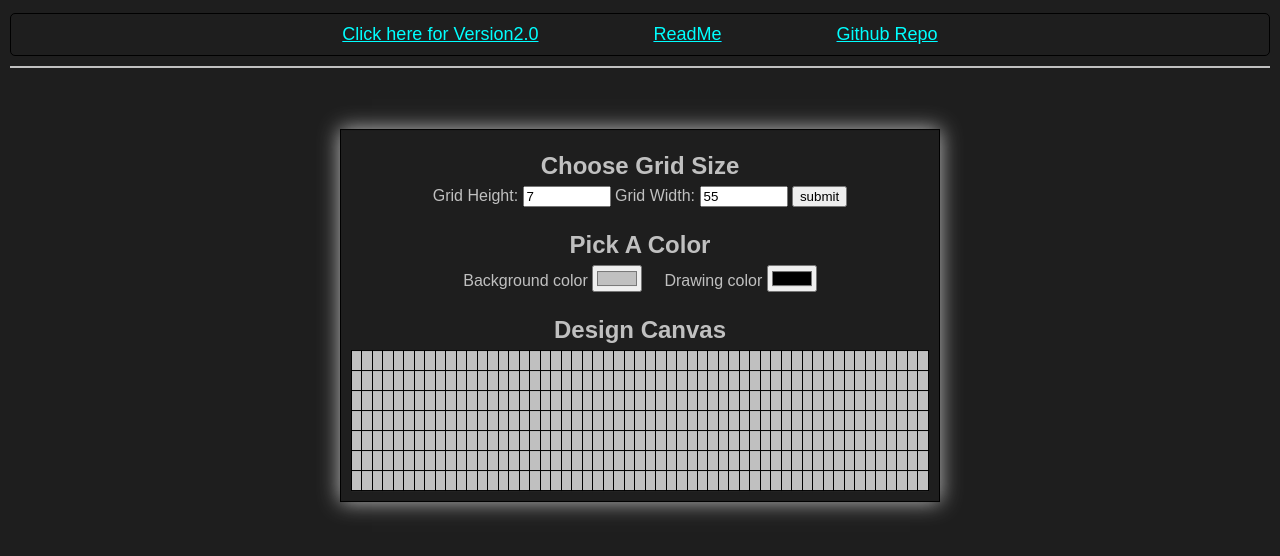
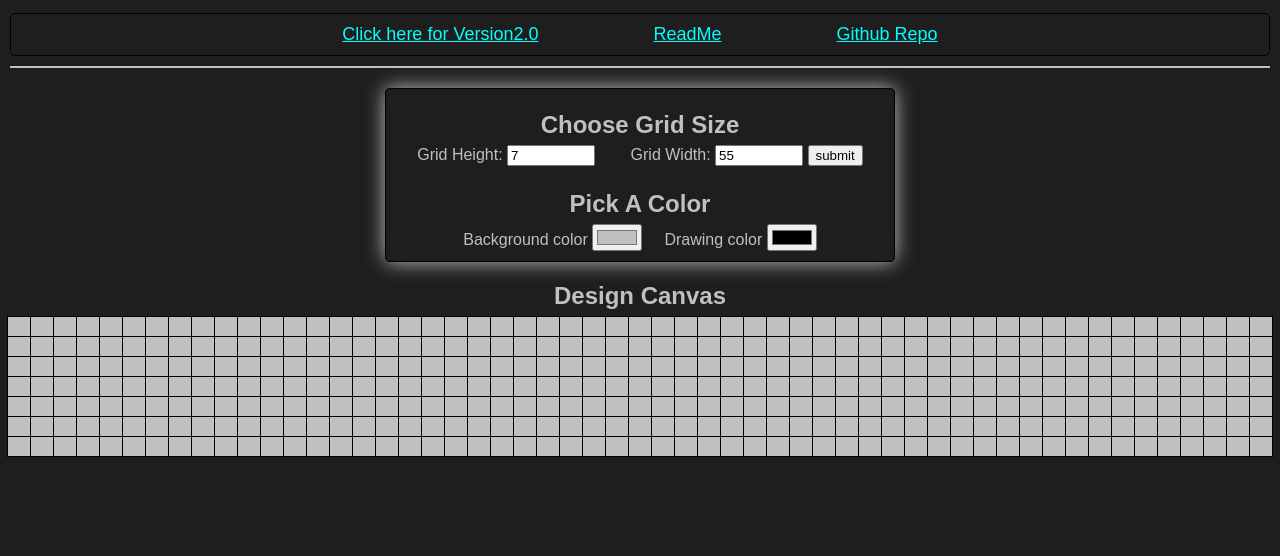
Before and after one commit to chingsley/chingsley.github.io, a plain HTML site: page index.html in a window 1280 px wide. Shown: the part 182-738 px from the top of the page. Drawn offline with Linux system fonts and the light colour scheme.

Commit message:
Made some javascript changes to the input and design canvas

```diff
--- a/designs.js
+++ b/designs.js
@@ -18,6 +18,14 @@
     });
 }//ENDS "DRAW THE CANVAS"
 
+{// CHANGE BACKGROUND COLOR OF INPUT ELEMENTS WHEN THEY HAVE THE FOCUS
+    $('input').focus(function(){
+        $(this).css('background', 'pink');
+    });
+    $('input').blur(function(){
+        $(this).css('background', 'white');
+    })
+}
 
 {// SELECTS DRAWING COLOR FROM THE COLOR PICKER
     var color = $('#colorPicker').val();
@@ -46,21 +54,8 @@
     });
 }
 
-$('#pixelCanvas').on('drag','.cell', function(evt){
-
-
-})
-
 {// DEFAULT CANVAS SIZE ON PAGE LOAD
     $("document").ready(function(){
         $("#submit_form").trigger('click');
     });
 }
-
-
-/**
- * ================ FUNCTION TO STUDY =======================
- * var rgb = $(this).css('background-color');
-        var cell_hex_color = '#' + rgb.substr(4, rgb.indexOf(')') - 4).split(',').map((color) => parseInt(color).toString(16)).join('');
-
- */
--- a/index.html
+++ b/index.html
@@ -28,7 +28,6 @@
         </div>
     </div>
     <hr style="border: 0.5px solid silver; margin-left:10px; margin-right:10px;"/>
-    <div class="first_div">
 
     <div class="cont_1">
         <div class="cont_1b">
@@ -36,6 +35,7 @@
             <form id="sizePicker">
                 Grid Height:
                 <input type="number" id="inputHeight" name="height" min="1" value="7"/>
+                &nbsp;&nbsp;&nbsp;&nbsp;&nbsp;&nbsp;
                 Grid Width:
                 <input type="number" id="inputWidth" name="width" min="1" value="55"/>
                 <input type="button" id ="submit_form" value="submit" />
@@ -50,17 +50,16 @@
                 <span>Drawing color</span>
                 <input type="color" id="colorPicker"/>
             </div>
+        </div>
+    </div>
 
-
+    <div id="table_div">
         <!-- ======================TABLE POSITION=================================== -->
 
         <h2 >Design Canvas</h2>
         <table id="pixelCanvas">
 
         </table>
-                </div>
-            </div>
-
     </div>
 
   <script src="designs.js"></script>
--- a/styles.css
+++ b/styles.css
@@ -50,21 +50,6 @@ input[type=number] {
     width: 6em;
 }
 
-.first_div{
-    position: relative;
-    color: silver;
-}
-
-.cont_1 {
-    display: flex;
-    margin: auto;
-    padding:10px;
-    position: absolute;
-    top: -50%;
-    left: 50%;
-    transform: translate(-50%, 8%);
-}
-
 .cont_1a {
     margin: 10px;
     padding: 10px;
@@ -86,11 +71,22 @@ input[type=number] {
     text-decoration: underline;
 }
 
+.cont_1 {
+    color: silver;
+    width: 550px;
+    margin: auto;
+    /*border: 1px solid white;*/   /*Uncomment this line to make div of class cont_1 visible*/
+}
 .cont_1b{
     border: 1px solid black;
-    margin: 10px;
+    border-radius: 5px;
+    margin: 20px;
     text-align: bottom center;
     padding: 10px;
     box-shadow: 0 0 20px;
+}
 
+#table_div{
+    color: silver;
+    margin-top: 10px;
 }
```
Also changed, not shown: version2.0/designs.js (+8 -0 lines), version2.0/styles.css (+6 -10 lines), version2.0/index.html (indentation only). Lines whose indentation alone changed are shown as unchanged.
